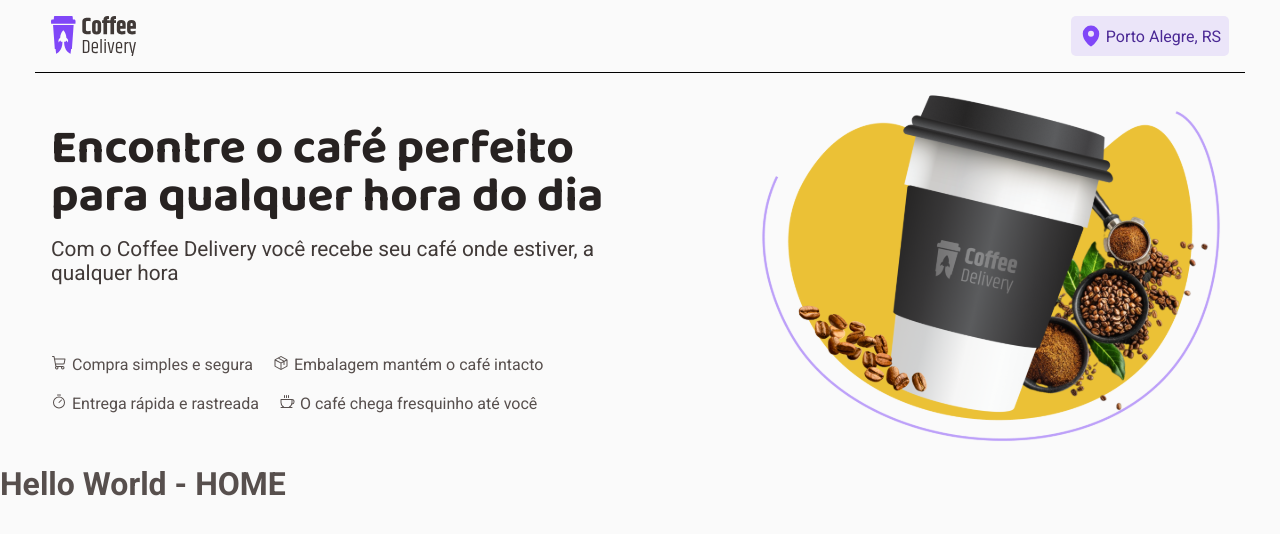
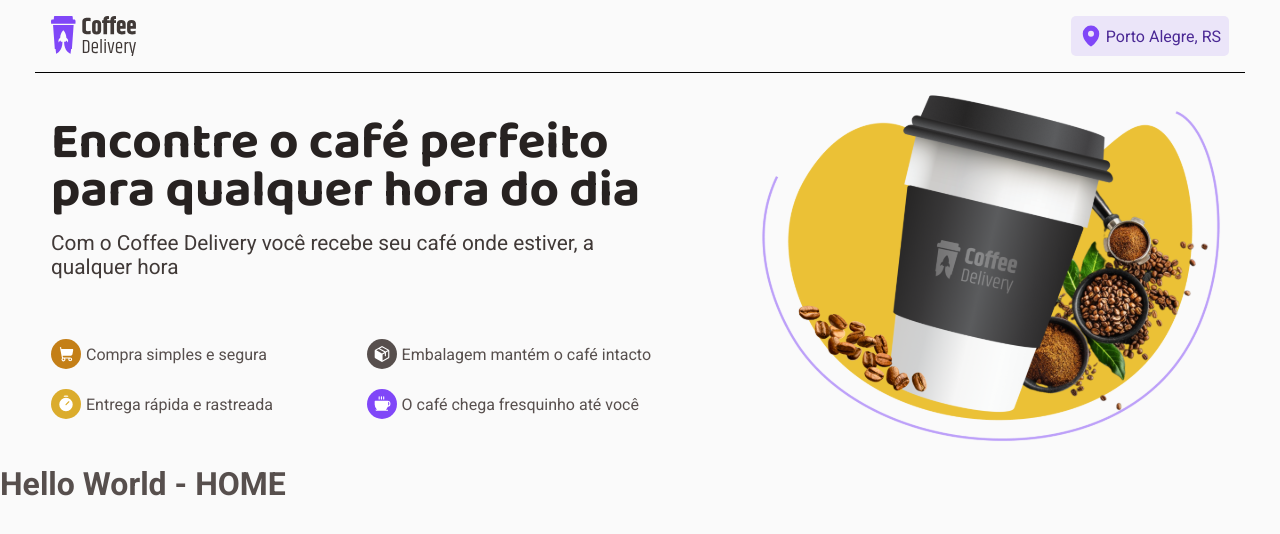
Before and after one commit to lucasviniz/coffee-delivery, a React (Vite) app: page / in a window 1280 px wide. Shown: the top 534 px of the page. Built offline with nearby package versions, Linux system fonts and the light colour scheme.

Commit message:
styling banner items

```diff
--- a/src/components/Banner/index.tsx
+++ b/src/components/Banner/index.tsx
@@ -1,9 +1,11 @@
 import { Coffee, Package, ShoppingCart, Timer } from "@phosphor-icons/react";
-import { BannerContainer, BannerImg, BannerText, TextItems, TextTitle } from "./styles";
+import { BannerContainer, BannerImg, BannerItem, BannerText, ItemsContainer, TextItems, TextTitle } from "./styles";
 import BannerLogo from "../../assets/images/coffee-image.svg"
-import { BannerItem } from "../BannerItem";
+import { useTheme } from "styled-components";
 
 export function Banner() {
+    const theme = useTheme();
+
     return (
         <BannerContainer>
 
@@ -12,16 +14,34 @@
                     <h1>Encontre o café perfeito para qualquer hora do dia</h1>
                     <p>Com o Coffee Delivery você recebe seu café onde estiver, a qualquer hora</p>
                 </TextTitle>
-                <TextItems>
-                    <BannerItem Icon={ShoppingCart} text="Compra simples e segura"/>
-                    <BannerItem Icon={Package} text="Embalagem mantém o café intacto"/>
-                    <BannerItem Icon={Timer} text="Entrega rápida e rastreada"/>
-                    <BannerItem Icon={Coffee} text="O café chega fresquinho até você"/>
-                    {/* <li><ShoppingCart/> Compra simples e segura</li> */}
-                    {/* <li><Package/> Embalagem mantém o café intacto</li>
-                    <li><Timer/> Entrega rápida e rastreada</li>
-                    <li><Coffee/> O café chega fresquinho até você</li> */}
-                </TextItems>
+
+                <ItemsContainer>
+                    <TextItems>
+                        <BannerItem>
+                            <ShoppingCart size={30} weight="fill" style={{backgroundColor : theme["yellow-dark"] }}/>
+                            Compra simples e segura
+                        </BannerItem>
+
+                        <BannerItem>
+                            <Timer size={30} weight="fill" style={{backgroundColor : theme.yellow }}/>
+                            Entrega rápida e rastreada
+                        </BannerItem>
+                    </TextItems>
+
+                    <TextItems>
+
+                        <BannerItem>
+                            <Package size={30} weight="fill" style={{backgroundColor : theme["base-text"] }}/>
+                            Embalagem mantém o café intacto
+                        </BannerItem>
+
+                        <BannerItem>
+                            <Coffee size={30} weight="fill" style={{backgroundColor : theme.purple }}/>
+                            O café chega fresquinho até você
+                        </BannerItem>
+                    </TextItems>
+                </ItemsContainer>
+
             </BannerText>
 
 
--- a/src/components/Banner/styles.ts
+++ b/src/components/Banner/styles.ts
@@ -15,10 +15,27 @@
     justify-content: center;
 `
 
+export const BannerItem = styled.li`
+    display: flex;
+    gap: 5px;
+    align-items: center;
+
+    svg {
+        border-radius: 50%;
+        padding: 0.375rem;
+        color: ${props => props.theme.white};
+    }
+`
+
+export const ItemsContainer = styled.div`
+    display: flex;
+    justify-content: space-between;
+    margin-top: 60px;
+`
+
 export const TextItems = styled.div`
-    display: flex;
-    flex-wrap: wrap;
-    margin-top: 70px;
+    display: grid;
+    column-count: 4;
     gap: 20px;
     text-decoration: none;
     list-style-type: none;
@@ -32,7 +49,7 @@
     h1{
         font-family: "Baloo 2", sans-serif;
         color: ${props => props.theme["base-title"]};
-        font-size: 3rem;
+        font-size: 3.2rem;
         line-height: 3rem;
     }
 
--- a/src/components/BannerItem/index.tsx
+++ /dev/null
@@ -1,19 +0,0 @@
-import { IconItem, ItemContainer } from "./styles";
-
-
-interface BannerItemProps{
-    text: string;
-    // eslint-disable-next-line @typescript-eslint/no-explicit-any
-    Icon: React.ForwardRefExoticComponent<any>
-}
-
-export function BannerItem({text, Icon}: BannerItemProps){
-    return (
-        <ItemContainer>
-            <IconItem>
-                <Icon/>
-            </IconItem>
-            {text}
-        </ItemContainer>
-    )
-}
--- a/src/components/BannerItem/styles.ts
+++ /dev/null
@@ -1,11 +0,0 @@
-import styled from "styled-components";
-
-export const ItemContainer = styled.li`
-    display: flex;
-    gap: 5px;
-`
-
-export const IconItem = styled.div`
-    display: flex;
-    border-radius: 50%;
-`
```
